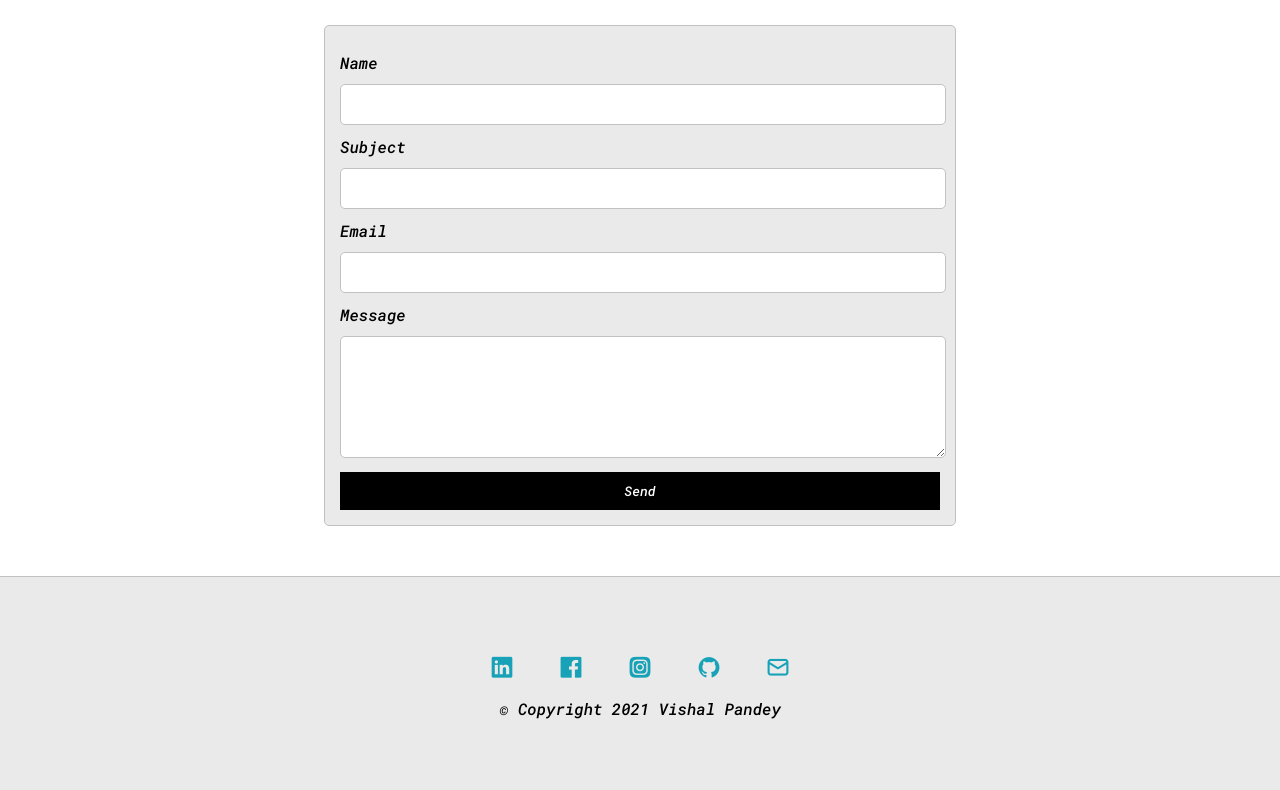
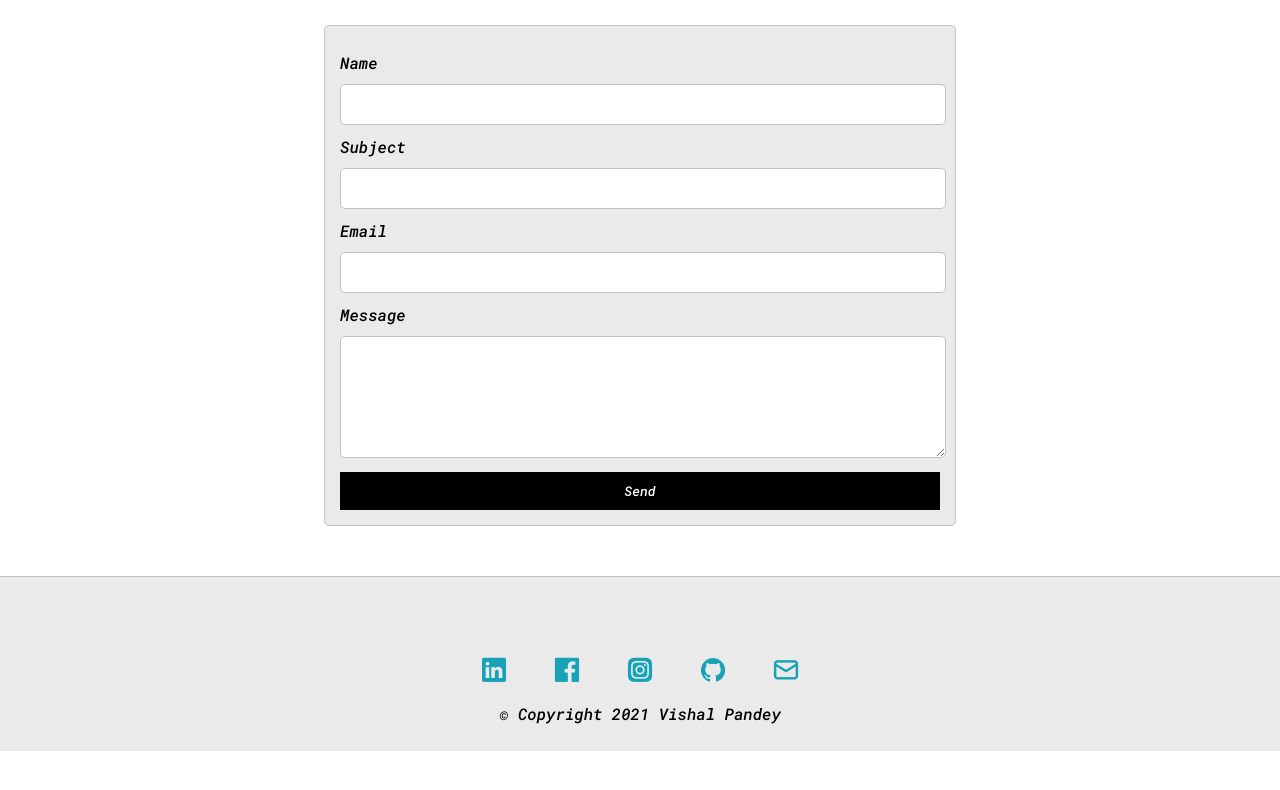
Before and after one commit to Vishal-sys-code/tmleyncodes.github.io, a plain HTML site: page index.html in a window 1280 px wide. Shown: the part 1763-2553 px from the top of the page. After the commit the page ends 2514 px from the top, so only its background shows below. Drawn offline with nearby package versions, Linux system fonts and the light colour scheme.

Commit message:
style.css

```diff
--- a/style.css
+++ b/style.css
@@ -390,29 +390,30 @@ h6 {font-size: 16px;}
 
 #footer{
     background-color: var(--mainColor);
+    height: 20px;
     padding: 6% 10%;
     text-align: center;
 }
 .uil-linkedin{
     padding: 0 20px 40px;
-    font-size: 25px;
+    font-size: 29px;
 }
 .uil-facebook{
     padding: 0 20px 40px;
-    font-size: 25px;
+    font-size: 29px;
 }
 
 .uil-instagram-alt{
     padding: 0 20px 40px;
-    font-size: 25px;
+    font-size: 29px;
 }
 
 .uil-github{
     padding: 0 20px 40px;
-    font-size: 25px;
+    font-size: 29px;
 }
 
 .uil-envelope-alt{
     padding: 0 20px 40px;
-    font-size: 25px;
+    font-size: 29px;
 }
```
